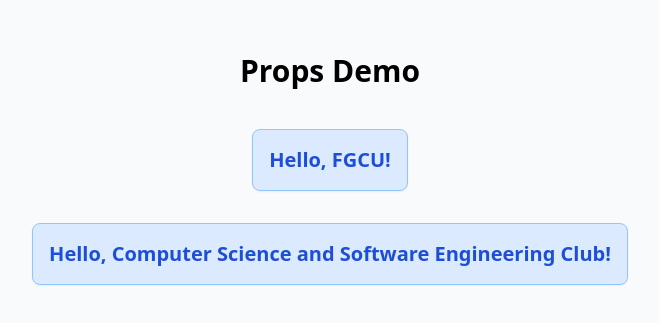
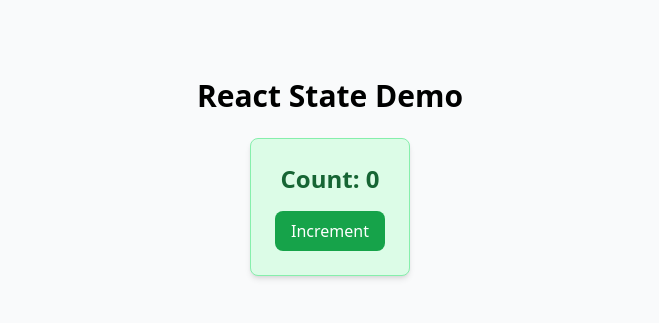
Before and after one commit to JacksonBryantFGCU/intro-to-react, a React (Vite) app: page / in a window 1280 px wide. Shown: the part 223-546 px from the top of the page, without its empty margins (310-969 px from the left). Built offline with nearby package versions, Linux system fonts and the light colour scheme.

Commit message:
Step 3: Counter component with useState

```diff
--- a/src/App.jsx
+++ b/src/App.jsx
@@ -1,11 +1,10 @@
-import Greeting from "./Greeting";
+import Counter from "./Counter";
 
 function App() {
   return (
     <div className="flex flex-col items-center justify-center min-h-screen bg-gray-50">
-      <h1 className="text-3xl font-bold mb-6">Props Demo</h1>
-      <Greeting name="FGCU" />
-      <Greeting name="Computer Science and Software Engineering Club" />
+      <h1 className="text-3xl font-bold mb-6">React State Demo</h1>
+      <Counter />
     </div>
   );
 }
--- /dev/null
+++ b/src/Counter.jsx
@@ -0,0 +1,21 @@
+import { useState } from "react";
+
+function Counter() {
+  const [count, setCount] = useState(0);
+
+  return (
+    <div className="flex flex-col items-center justify-center p-6 bg-green-100 border border-green-300 rounded-lg shadow-md">
+      <h2 className="text-2xl font-semibold text-green-800 mb-4">
+        Count: {count}
+      </h2>
+      <button
+        onClick={() => setCount(count + 1)}
+        className="px-4 py-2 bg-green-600 text-white font-medium rounded-lg hover:bg-green-700 transition-colors"
+      >
+        Increment
+      </button>
+    </div>
+  );
+}
+
+export default Counter;
```
